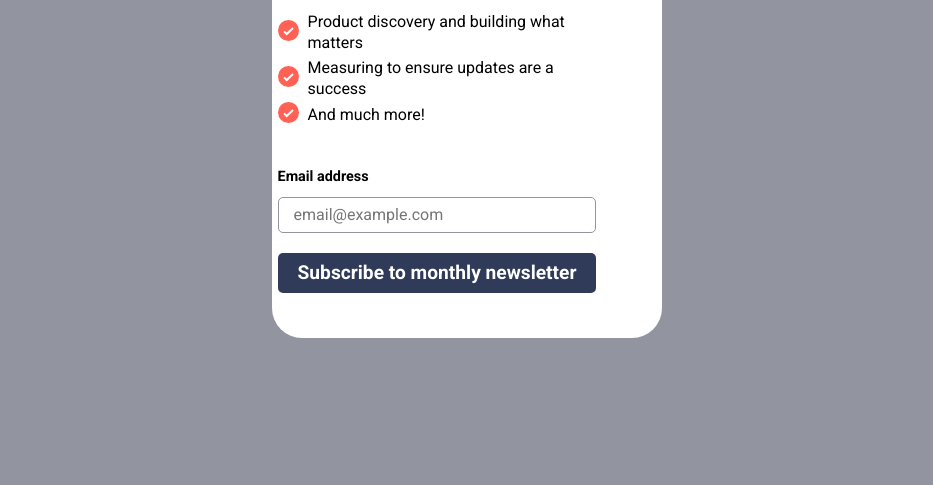
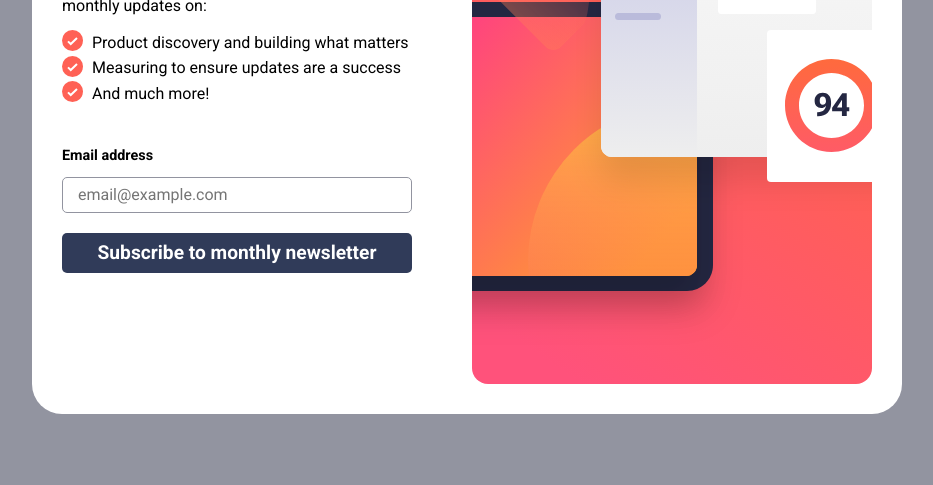
Before and after one commit to francobwogo/newsletter, a website built with Vite: page index.html in a window 1280 px wide. Shown: the part 315-800 px from the top of the page, without its empty margins (173-1106 px from the left). Built offline with nearby package versions, Linux system fonts and the light colour scheme.

Commit message:
css update

```diff
--- a/style.css
+++ b/style.css
@@ -116,7 +116,6 @@ main {
   font-family: var(--ff-body);
   background-color: var(--clr-neutral-400);
   min-width: 375px;
-  max-width: 390px;
   height: 100%;
 }
 
```
